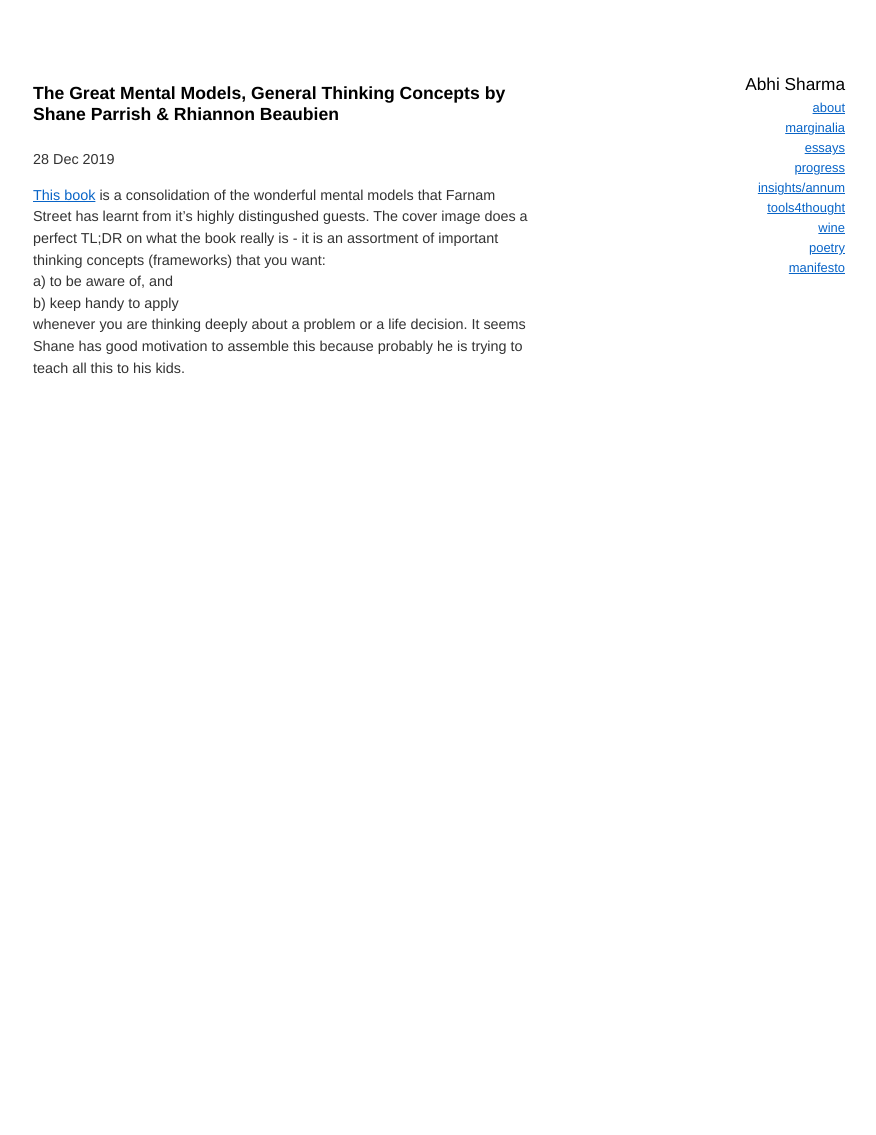
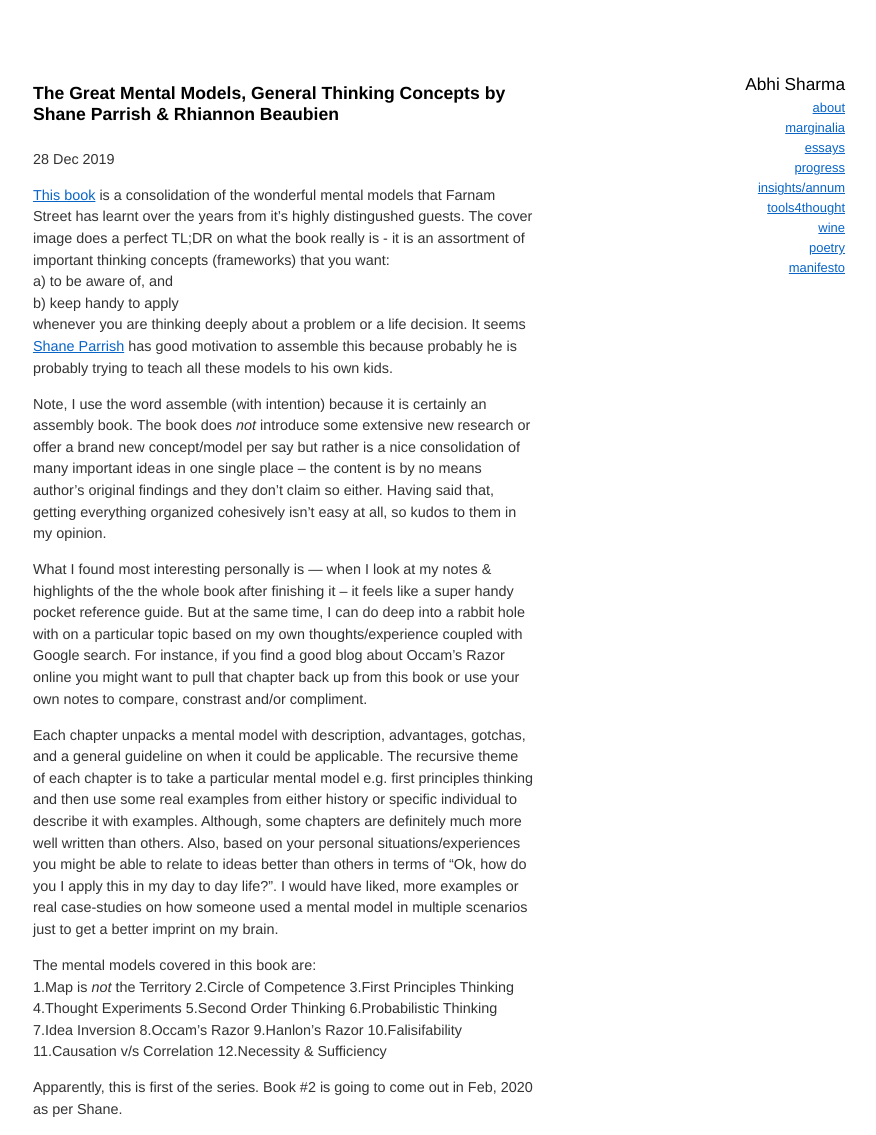
Before and after one commit to abhisharmab/abhisharmab.github.io, a Jekyll site: the page built from marginalia/_posts/2019-12-28-great-mental-models.md, in a window 1280 px wide. Shown: the whole page, without its empty margins (191-1067 px from the left). Built offline with Jekyll 4.4.1, drawn with Linux system fonts in a browser that asks for light colours; before the commit the page ends 900 px from its top, so only the background shows below that.

Commit message:
mental_models_book

```diff
--- a/marginalia/_posts/2019-12-28-great-mental-models.md
+++ b/marginalia/_posts/2019-12-28-great-mental-models.md
@@ -6,7 +6,30 @@
 abstract: Assortment of highly essential frameworks for thought & analysis
 ---
 
-[This book](https://www.amazon.com/dp/B07P79P8ST/ref=cm_sw_em_r_mt_dp_U_1S8cEb25BWZQX) is a consolidation of the wonderful mental models that Farnam Street has learnt from it's highly distingushed guests. The cover image does a perfect TL;DR on what the book really is - it is an assortment of important thinking concepts (frameworks) that you want:
+[This book](https://www.amazon.com/dp/B07P79P8ST/ref=cm_sw_em_r_mt_dp_U_1S8cEb25BWZQX) is a consolidation of the wonderful mental models that Farnam Street has learnt over the years from it's highly distingushed guests. The cover image does a perfect TL;DR on what the book really is - it is an assortment of important thinking concepts (frameworks) that you want:
   a) to be aware of, and
   b) keep handy to apply
-whenever you are thinking deeply about a problem or a life decision. It seems Shane has good motivation to assemble this because probably he is trying to teach all this to his kids.
+whenever you are thinking deeply about a problem or a life decision. It seems [Shane Parrish](https://twitter.com/ShaneAParrish) has good motivation to assemble this because probably he is probably trying to teach all these models to his own kids.
+
+Note, I use the word assemble (with intention) because it is certainly an assembly book. The book does
+_not_ introduce some extensive new research or offer a brand new concept/model per say but rather is a nice consolidation of many important ideas in one single place -- the content is by no means author's original findings and they don't claim so either. Having said that, getting everything organized cohesively isn't easy at all, so kudos to them in my opinion.
+
+What I found most interesting personally is — when I look at my notes & highlights of the the whole book after finishing it -- it feels like a super handy pocket reference guide. But at the same time, I can do deep into a rabbit hole with on a particular topic based on my own thoughts/experience coupled with Google search. For instance, if you find a good blog about Occam's Razor online you might want to pull that chapter back up from this book or use your own notes to compare, constrast and/or compliment.
+
+Each chapter unpacks a mental model with description, advantages, gotchas, and a general guideline on when it could be applicable. The recursive theme of each chapter is to take a particular mental model e.g. first principles thinking and then use some real examples from either history or specific individual to describe it with examples. Although, some chapters are definitely much more well written than others. Also, based on your personal situations/experiences you might be able to relate to ideas better than others in terms of "Ok, how do you I apply this in my day to day life?". I would have liked, more examples or real case-studies on how someone used a mental model in multiple scenarios just to get a better imprint on my brain.
+
+The mental models covered in this book are:
+1.Map is _not_ the Territory
+2.Circle of Competence
+3.First Principles Thinking
+4.Thought Experiments
+5.Second Order Thinking
+6.Probabilistic Thinking
+7.Idea Inversion
+8.Occam's Razor
+9.Hanlon's Razor
+10.Falisifability
+11.Causation v/s Correlation
+12.Necessity & Sufficiency
+
+Apparently, this is first of the series. Book #2 is going to come out in Feb, 2020 as per Shane.
```
